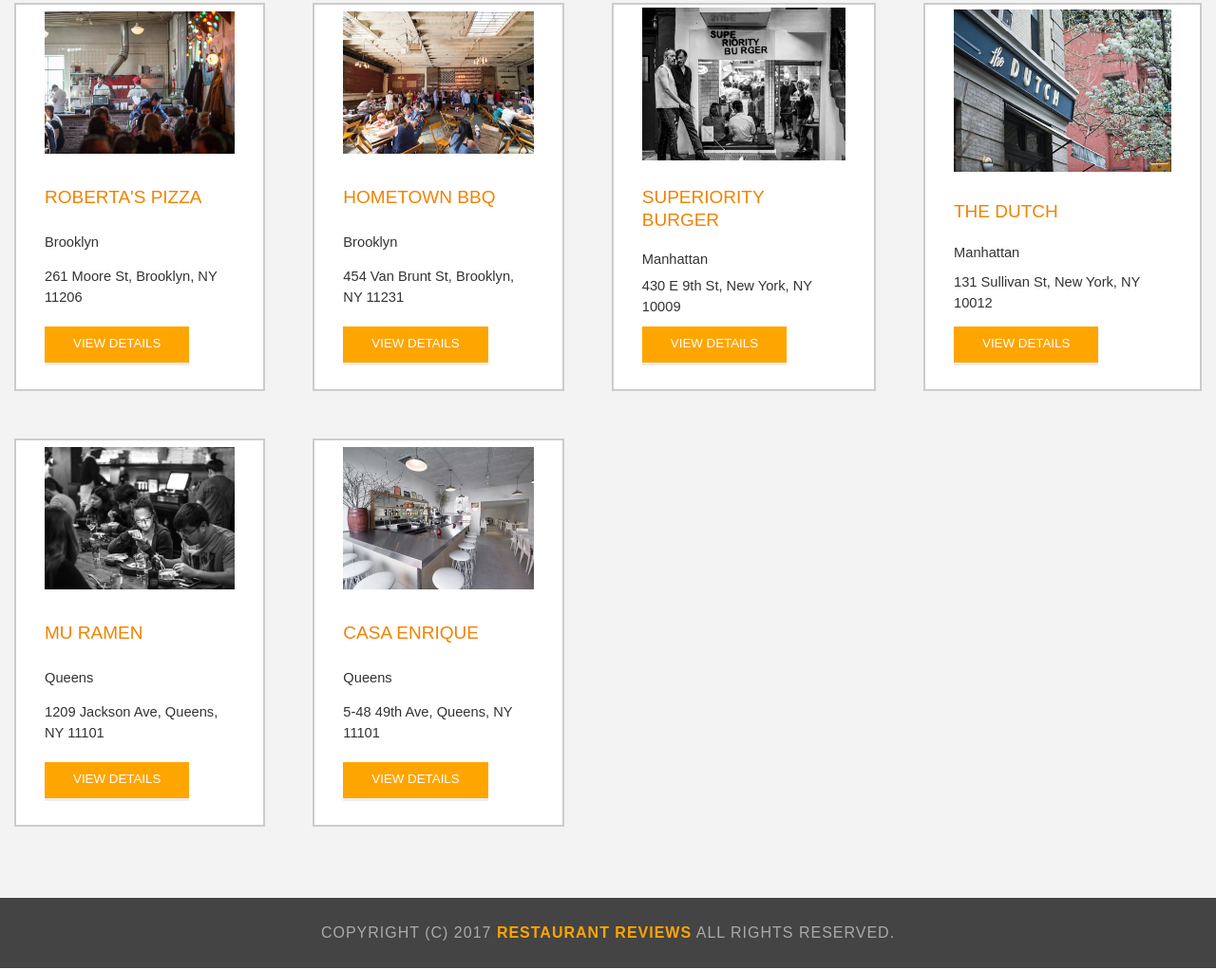
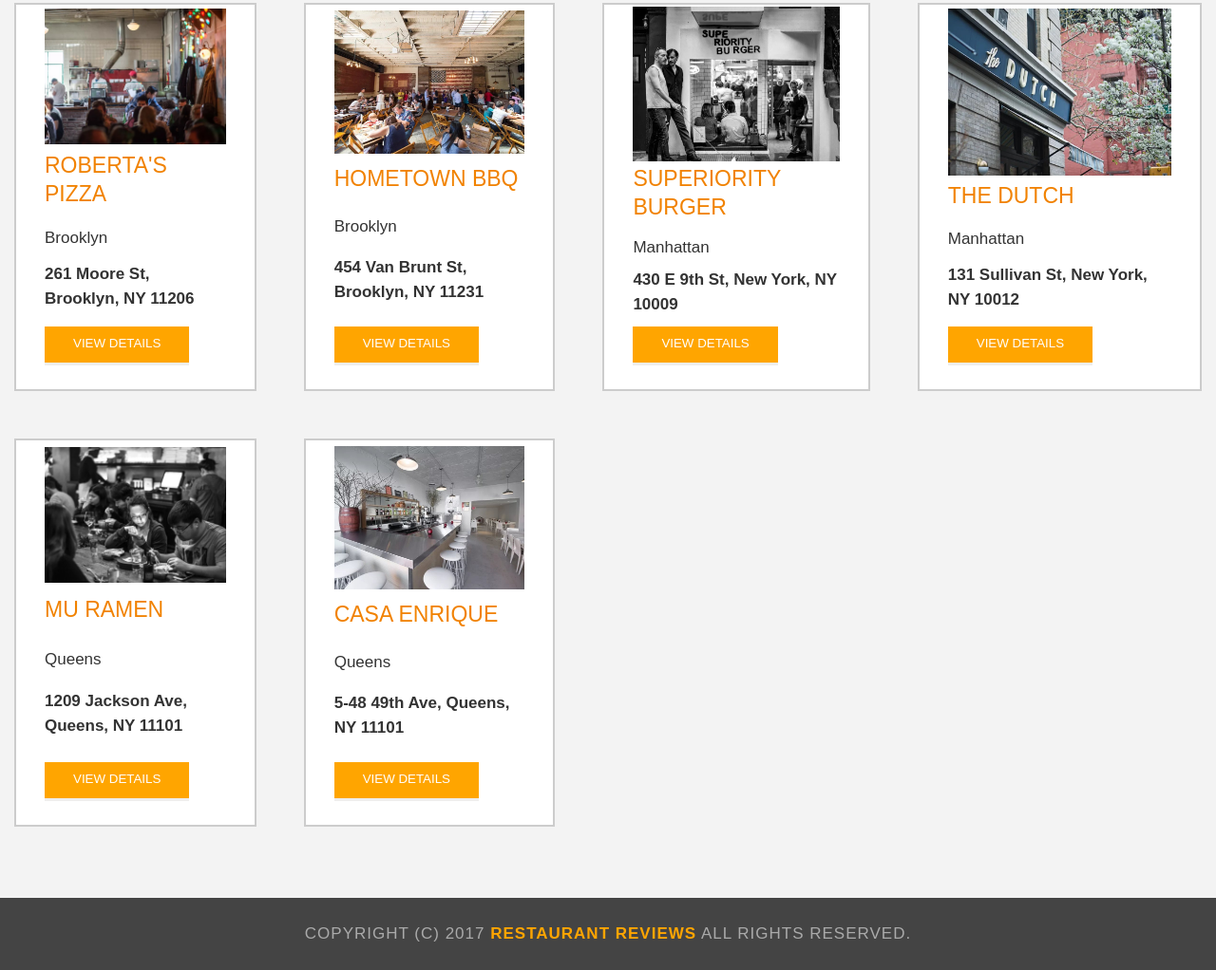
Before and after one commit to SrSalvaje/udacity-restaurant-reviews, a plain HTML site: page app/index.html in a window 1280 px wide. Shown: the part 1071-2093 px from the top of the page at 95% size. Drawn offline with nearby package versions, Linux system fonts and the light colour scheme.

Commit message:
feat: finish styling homepage

```diff
--- a/app/scss/responsive.scss
+++ b/app/scss/responsive.scss
@@ -42,13 +42,23 @@
 //homepage
 nav h1 a {
     @include fluid-type(font-size, 320px, 1200px, 19px, 50px);
-
 }
 
 .filter-options h2  {
     @include fluid-type(font-size, 320px, 1200px, 18px, 25px);
 }
 
+#restaurants-list li h1{
+    @include fluid-type(font-size, 320px, 1200px, 19px, 23px);
+}
+
+#restaurants-list p {
+    @include fluid-type(font-size, 320px, 1200px, 15px, 17px);
+}
+
+#footer{
+    @include fluid-type(font-size, 320px, 1200px, 10px, 17px);
+}
 
 //restaurant details
 #restaurant-name{
@@ -75,6 +85,12 @@
 .restHead a{
 @include fluid-type(font-size, 300px, 1200px, 15px, 40px);
 
+}
+
+@media only screen and (min-width: 400px) {
+#restaurants-list li {
+    padding: 0 30px 25px;
+}
 }
 
 @media only screen and (min-width: 500px) {
--- a/app/scss/styles.scss
+++ b/app/scss/styles.scss
@@ -77,10 +77,13 @@
   width: 100%;
   height: 80px;
   background-color: #252831;
+  display: flex;
   text-align:center;
+  justify-items: center;
 }
 nav h1 {
   margin: auto;
+
 }
 nav h1 a {
   color: #fff;
@@ -166,7 +169,7 @@
   background-color: #f3f3f3;
   list-style: outside none none;
   margin: 0;
-  padding: 30px 15px 60px;
+  padding: 30px 0 60px;
   text-align: center;
   display: flex;
   flex-direction: column;
@@ -180,7 +183,7 @@
   margin: 15px;
   min-height: 380px;
   //max-height: 380px;
-  padding: 0 30px 25px;
+  padding: 0 10px 25px;
   text-align: left;
   max-width: 300px;
   width: 100%;
@@ -188,6 +191,10 @@
   //flex-direction: column;
   flex-wrap: wrap;
   align-items: center;
+}
+
+li p:nth-of-type(2){
+  font-weight: 600;
 
 }
 #restaurants-list .restaurant-img {
@@ -201,17 +208,17 @@
 #restaurants-list li h1 {
   color: #f18200;
   font-family: Arial,sans-serif;
-  font-size: 19px;
+  //font-size: 19px;
   font-weight: 200;
   letter-spacing: 0;
   line-height: 1.3;
-  margin: 20px 0 10px;
+  margin: 0px 0 10px;
   text-transform: uppercase;
   width: 100%;
 }
 #restaurants-list p {
   margin: 0;
-  font-size: 11pt;
+  padding: 0 0 5px;
   width: 100%;
 }
 #restaurants-list li a {
```
Also changed, not shown: app/css/responsive.css, app/css/styles.css. Lines whose indentation alone changed are shown as unchanged.
